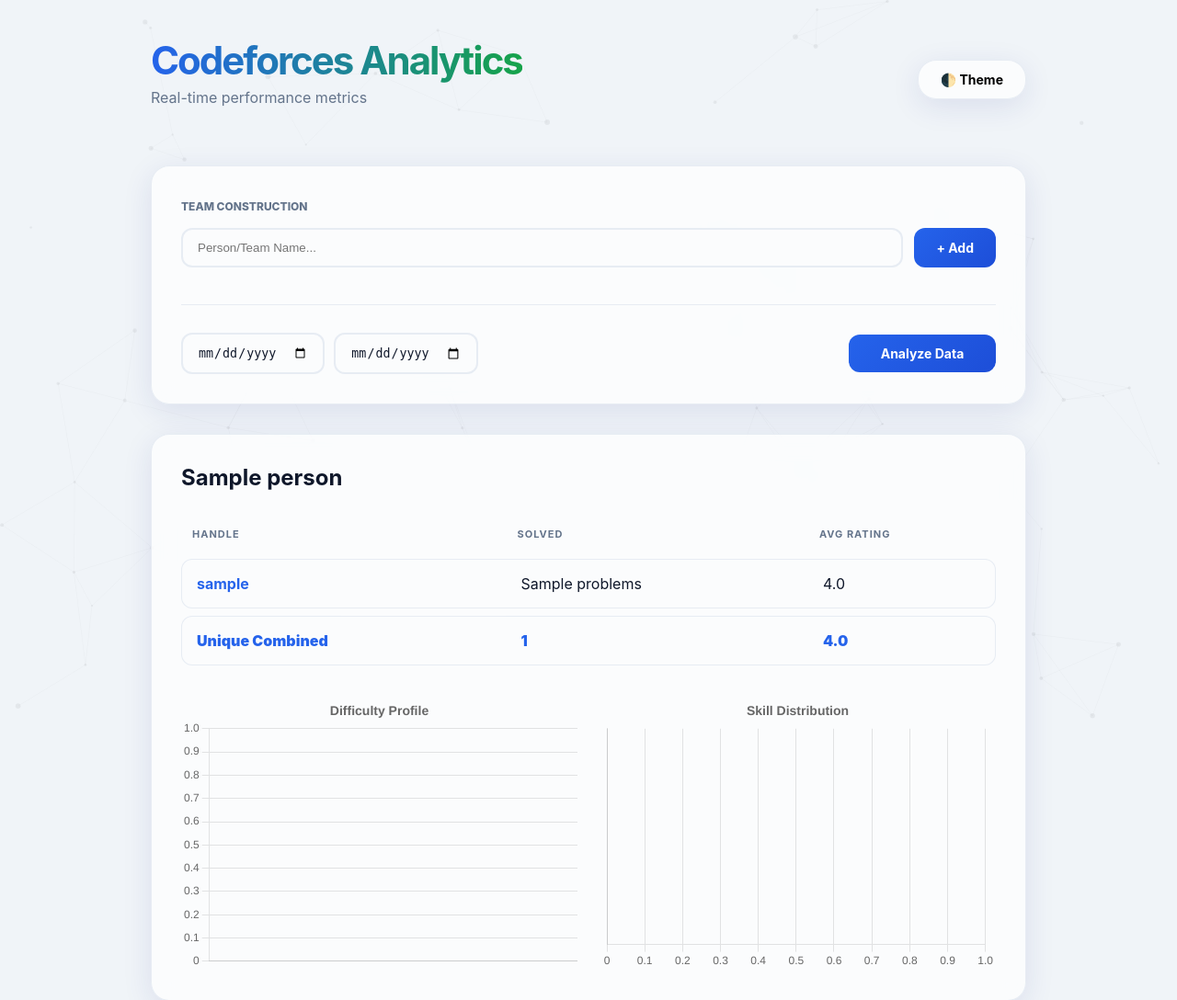
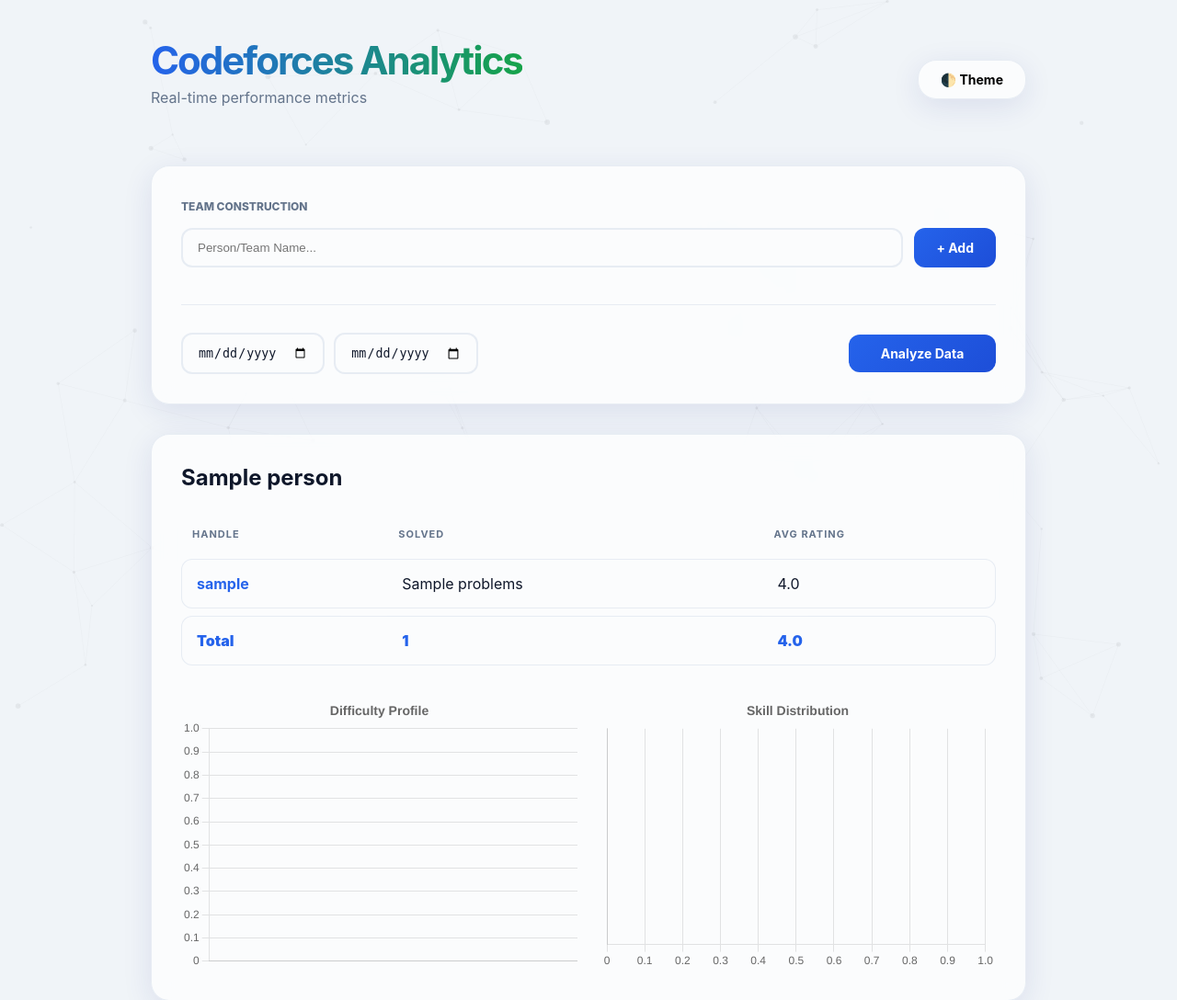
Before and after one commit to chatkhoipt/tracker, a Flask app: template templates/index.html in a window 1280 px wide. Shown: the top 1088 px of the page at 92% size. Run offline with Flask 3, Linux system fonts and the light colour scheme; the template is opened without the code that fills it: most values are stand-ins (such as "Sample title", 1, 10 or a date in 2020).

Commit message:
Update index.html

```diff
--- a/templates/index.html
+++ b/templates/index.html
@@ -189,7 +189,7 @@
                     </tr>
                     {% endfor %}
                     <tr style="font-weight:900; color:var(--accent);">
-                        <td>Unique Combined</td>
+                        <td>Total</td>
                         <td>{{ person.total_unique }}</td>
                         <td>{{ "%.1f"|format(person.avg_rating) }}</td>
                     </tr>
```
